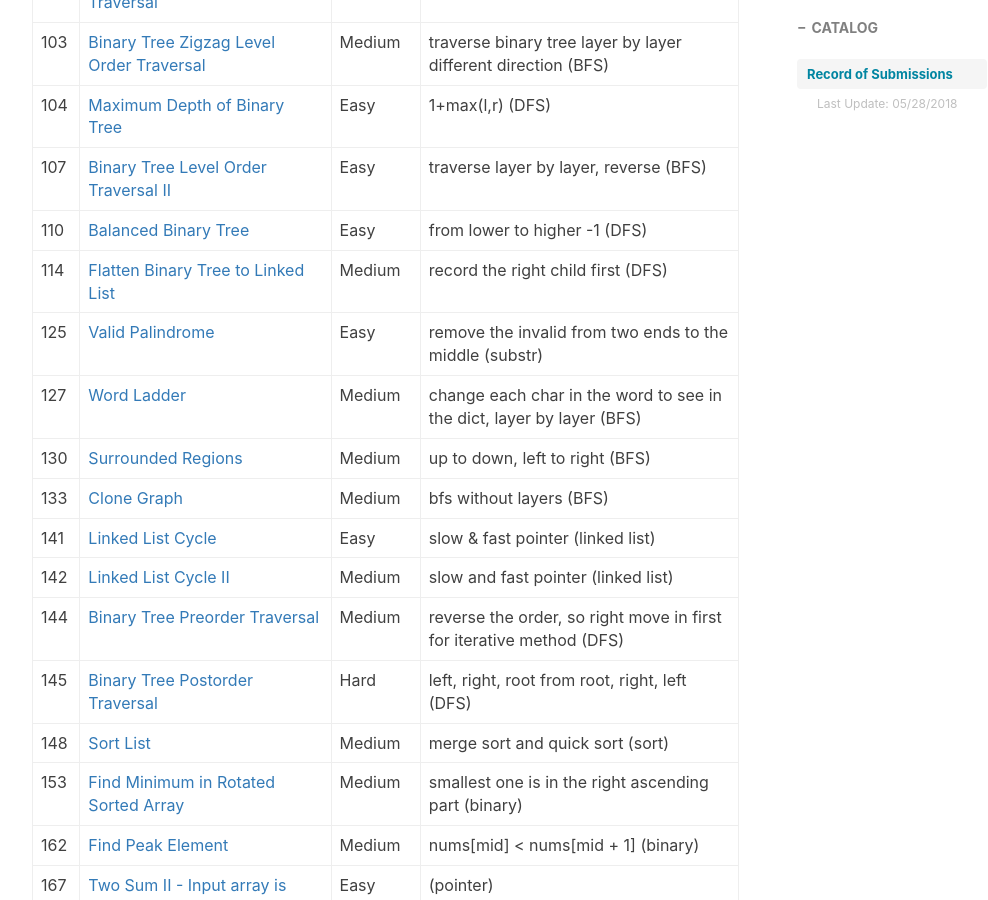
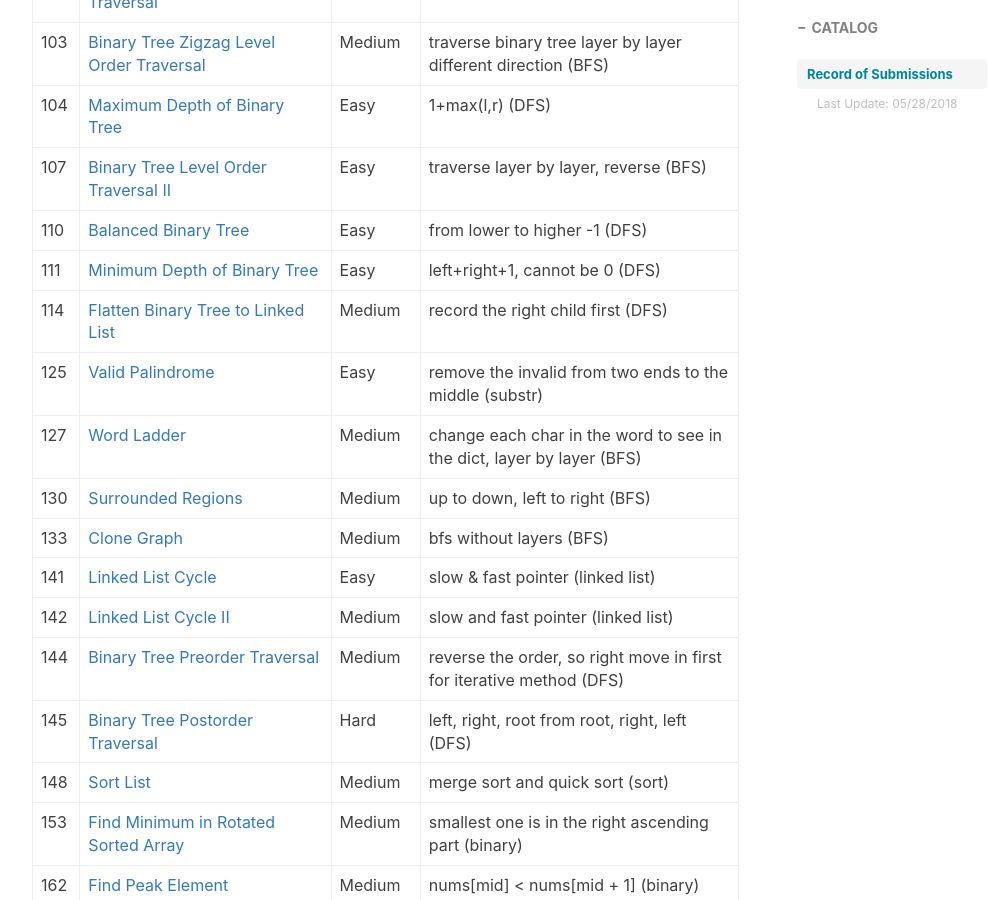
Before and after one commit to ly16/ly16.github.io, a Jekyll site: the page built from _posts/2018-05-18-leetcode-record-round1.md, in a window 1280 px wide and 900 px high, scrolled down 1692 px. Shown: the whole window, without its empty margins (233-1221 px from the left). Built offline with Jekyll 4.4.1, drawn with Linux system fonts in a browser that asks for light colours; nearby versions of some CDN libraries; comment, search, counter and statistics services are not loaded.

Commit message:
Update 2018-05-18-leetcode-record-round1.md

```diff
--- a/_posts/2018-05-18-leetcode-record-round1.md
+++ b/_posts/2018-05-18-leetcode-record-round1.md
@@ -40,6 +40,7 @@ tags:
 |104|[Maximum Depth of Binary Tree](https://github.com/ly16/LC-Practice/blob/master/Maximum%20Depth%20of%20Binary%20Tree.java)|Easy|1+max(l,r) (DFS)|
 |107|[Binary Tree Level Order Traversal II](https://github.com/ly16/LC-Practice/blob/master/Binary%20Tree%20Level%20Order%20Traversal%20II.java)|Easy|traverse layer by layer, reverse (BFS)|
 |110|[Balanced Binary Tree](https://github.com/ly16/LC-Practice/blob/master/Balanced%20Binary%20Tree.java)|Easy|from lower to higher -1 (DFS)|
+|111|[Minimum Depth of Binary Tree](https://github.com/ly16/LC-Practice/blob/master/Minimum%20Depth%20of%20Binary%20Tree.java)|Easy|left+right+1, cannot be 0 (DFS)|
 |114|[Flatten Binary Tree to Linked List](https://github.com/ly16/LC-Practice/blob/master/Flatten%20Binary%20Tree%20to%20Linked%20List.java)|Medium|record the right child first (DFS)|
 |125|[Valid Palindrome](https://github.com/ly16/LC-Practice/blob/master/Valid%20palindrome.java)|Easy|remove the invalid from two ends to the middle (substr)|
 |127|[Word Ladder](https://github.com/ly16/LC-Practice/blob/master/Word%20Ladder.java)|Medium|change each char in the word to see in the dict, layer by layer (BFS)|
```
